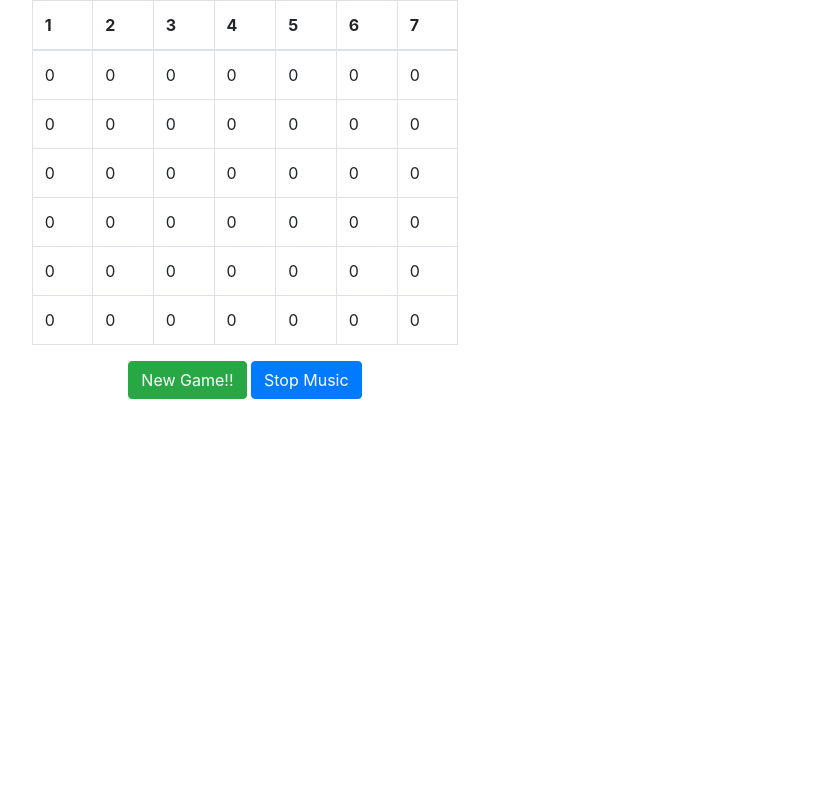
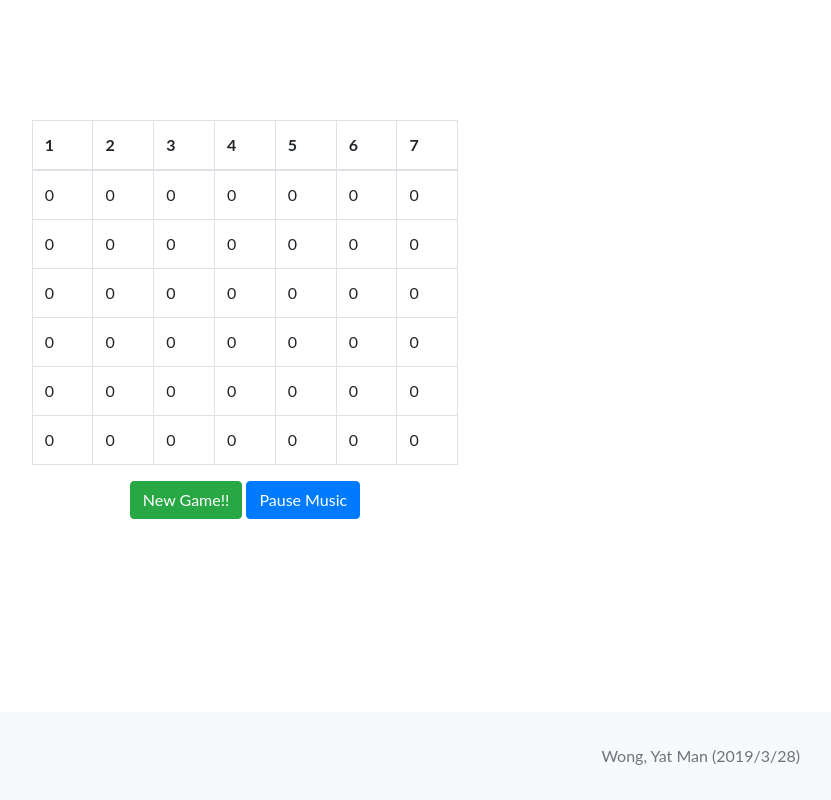
Before and after one commit to yatw/Connect4App, a Flask app: page / in a window 1280 px wide. Shown: the whole page, without its empty margins (395-1226 px from the left). Run offline with Flask 2, Linux system fonts and the light colour scheme; some libraries are stand-ins or nearby versions.

Commit message:
Included footer and center padding

```diff
--- a/connect4.py
+++ b/connect4.py
@@ -61,7 +61,6 @@ class Connect4():
         self.is_winning_move(max_row, column)
 
         self.round+=1
-        print(self.round)
         if (self.has_winner == False and (self.round > (self.board_max_row+1) * (self.board_max_col+1))):
             self.tie = True  # board is full, tie
 
--- a/static/style.css
+++ b/static/style.css
@@ -1,6 +1,16 @@
-td.yes {
-  background-color: green;
+html, body {
+  height: 100%;
 }
-td.no {
-  background-color: red;
+
+body {
+  display: flex;
+  flex-flow: column;
 }
+
+.center_padding{
+ margin-top:120px;
+}
+
+footer {
+  margin-top: auto;
+}
--- a/templates/board.html
+++ b/templates/board.html
@@ -7,8 +7,8 @@
 
     <!-- Bootstrap CSS -->
     <link rel="stylesheet" href="https://stackpath.bootstrapcdn.com/bootstrap/4.3.1/css/bootstrap.min.css" integrity="sha384-ggOyR0iXCbMQv3Xipma34MD+dH/1fQ784/j6cY/iJTQUOhcWr7x9JvoRxT2MZw1T" crossorigin="anonymous">
-	<link rel="stylesheet" href=" {{ url_for('static', filename='style.css') }}">
-
+	<link href= {{  url_for('static', filename='landing-page.min.css' )  }} rel="stylesheet">
+	<link rel="stylesheet" type="text/css" href= {{  url_for('static', filename='style.css' )  }}>
     <title>ConnectFour Game</title>
 	</head>
 	<body>
@@ -20,11 +20,13 @@
 		</audio>
 	</div>
 
+
 	<div class="alert hide alert-primary" id="gameresult">
 		<button type="button" class="close" data-dismiss="alert">x</button>
 		<p id="whowin"></p>
 	</div>
 
+	<div class="center_padding">
 	<table id="gamegrid" class="table table-bordered col col-md-4" align="center">
 	  <thead>
 		<tr>
@@ -95,15 +97,33 @@
 	  </tbody>
 	</table>
 
+
 	<div align="center">
 		<button id="restartbtn" type="button" class="btn btn-success" >New Game!!</button>
-		<button id="musiccontrol" type="button" class="btn btn-primary">Stop Music</button>
+		<button id="musiccontrol" type="button" class="btn btn-primary">Pause Music</button>
 	</div>
-    <!-- Optional JavaScript -->
-    <!-- jQuery first, then Popper.js, then Bootstrap JS -->
-    <script src="https://code.jquery.com/jquery-3.3.1.slim.min.js" integrity="sha384-q8i/X+965DzO0rT7abK41JStQIAqVgRVzpbzo5smXKp4YfRvH+8abtTE1Pi6jizo" crossorigin="anonymous"></script>
-    <script src="https://cdnjs.cloudflare.com/ajax/libs/popper.js/1.14.7/umd/popper.min.js" integrity="sha384-UO2eT0CpHqdSJQ6hJty5KVphtPhzWj9WO1clHTMGa3JDZwrnQq4sF86dIHNDz0W1" crossorigin="anonymous"></script>
-    <script src="https://stackpath.bootstrapcdn.com/bootstrap/4.3.1/js/bootstrap.min.js" integrity="sha384-JjSmVgyd0p3pXB1rRibZUAYoIIy6OrQ6VrjIEaFf/nJGzIxFDsf4x0xIM+B07jRM" crossorigin="anonymous"></script>
+	</div>
+
+	<footer class="footer bg-light">
+    <div class="container">
+      <div class="row">
+        <div class="col-lg-6 h-100 text-center text-lg-left my-auto">
+        </div>
+        <div class="col-lg-6 h-100 text-center text-lg-right my-auto">
+          <ul class="list-inline mb-0">
+			<p class="text-muted large">Wong, Yat Man  (2019/3/28)</p>
+          </ul>
+        </div>
+      </div>
+    </div>
+	</footer>
+
+
+	<!-- Optional JavaScript -->
+	<!-- jQuery first, then Popper.js, then Bootstrap JS -->
+	<script src="https://code.jquery.com/jquery-3.3.1.slim.min.js" integrity="sha384-q8i/X+965DzO0rT7abK41JStQIAqVgRVzpbzo5smXKp4YfRvH+8abtTE1Pi6jizo" crossorigin="anonymous"></script>
+	<script src="https://cdnjs.cloudflare.com/ajax/libs/popper.js/1.14.7/umd/popper.min.js" integrity="sha384-UO2eT0CpHqdSJQ6hJty5KVphtPhzWj9WO1clHTMGa3JDZwrnQq4sF86dIHNDz0W1" crossorigin="anonymous"></script>
+	<script src="https://stackpath.bootstrapcdn.com/bootstrap/4.3.1/js/bootstrap.min.js" integrity="sha384-JjSmVgyd0p3pXB1rRibZUAYoIIy6OrQ6VrjIEaFf/nJGzIxFDsf4x0xIM+B07jRM" crossorigin="anonymous"></script>
 
 	<!--Real jQuery-->
 	<script src="//ajax.googleapis.com/ajax/libs/jquery/1.9.1/jquery.min.js"></script>
@@ -121,6 +141,6 @@
 
 	<!-- End importing-->
 
+	</body>
 
-  </body>
 </html>
```
Also changed, not shown: static/landing-page.min.css (added, +5 -0 lines).
